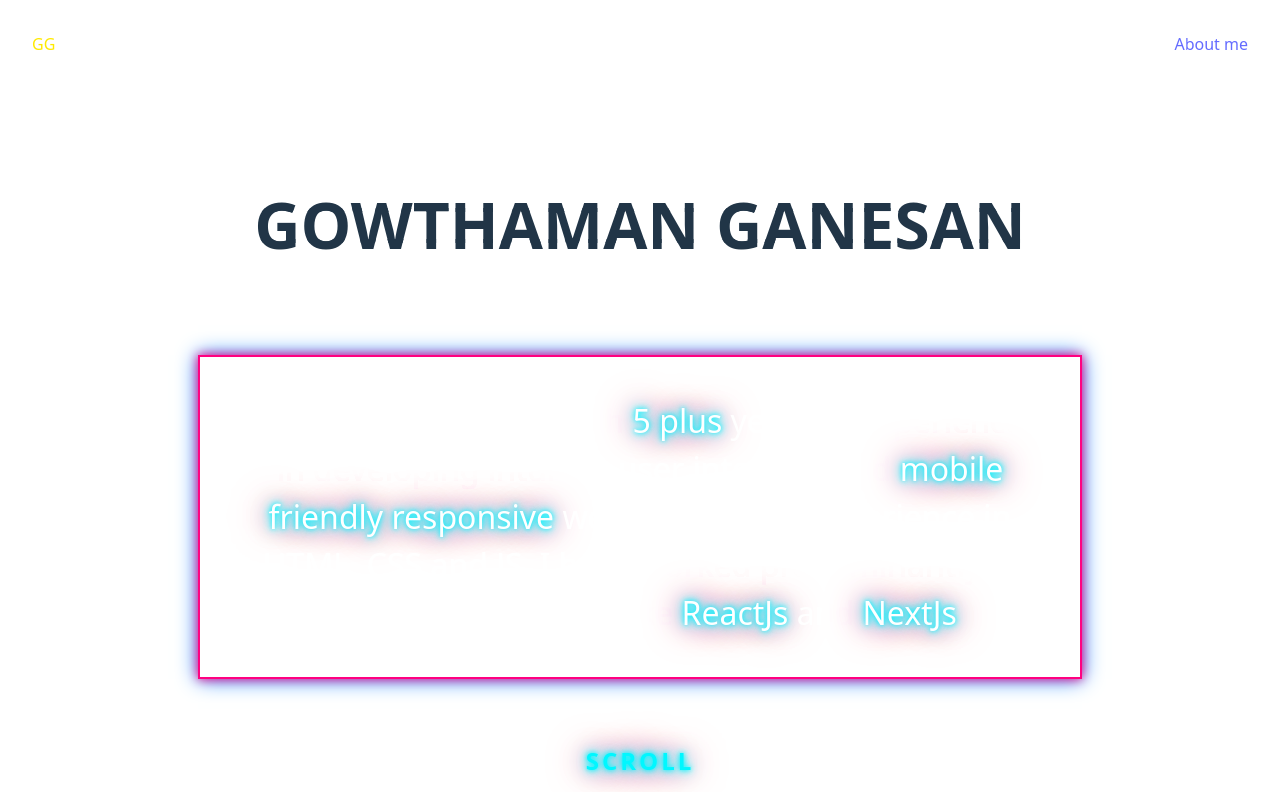
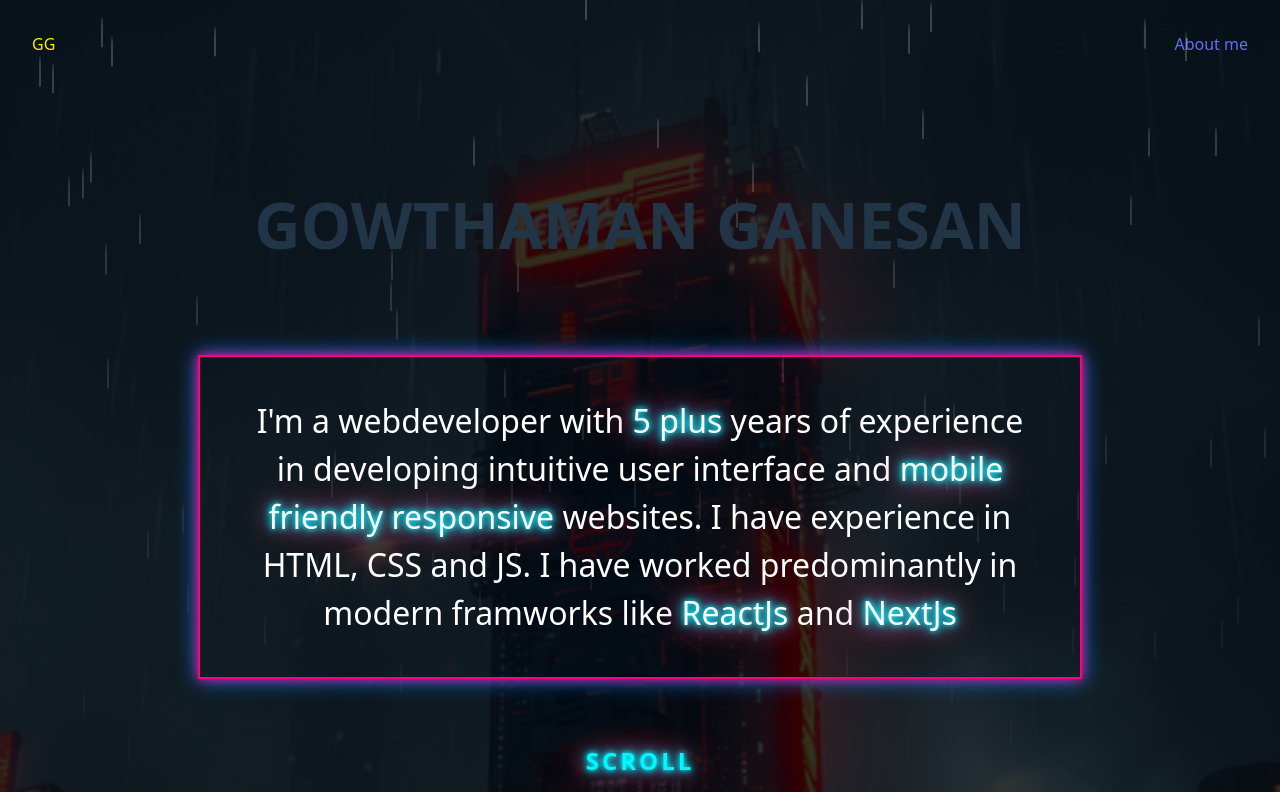
Before and after one commit to GreenArrow216/portfolio, a React (Vite) app: page / in a window 1280 px wide. Shown: the top 792 px of the page. Built offline with nearby package versions, Linux system fonts and the light colour scheme; a web font is replaced by a local one.

Commit message:
background image fixed

```diff
--- a/src/index.css
+++ b/src/index.css
@@ -11,11 +11,12 @@
   font-weight: 400;
   font-style: normal;
   font-variation-settings: "wdth" 100;
-  /* background: linear-gradient(rgba(0, 0, 0, 0.8), rgba(0, 0, 0, 0.8)),
+  background: linear-gradient(rgba(0, 0, 0, 0.8), rgba(0, 0, 0, 0.8)),
     url("./assets/bg.webp");
   background-size: cover;
-  background-position: center;
-  background-repeat: no-repeat; */
+  background-position: bottom;
+  background-repeat: no-repeat;
+  background-attachment: fixed;
 }
 
 a {
```
